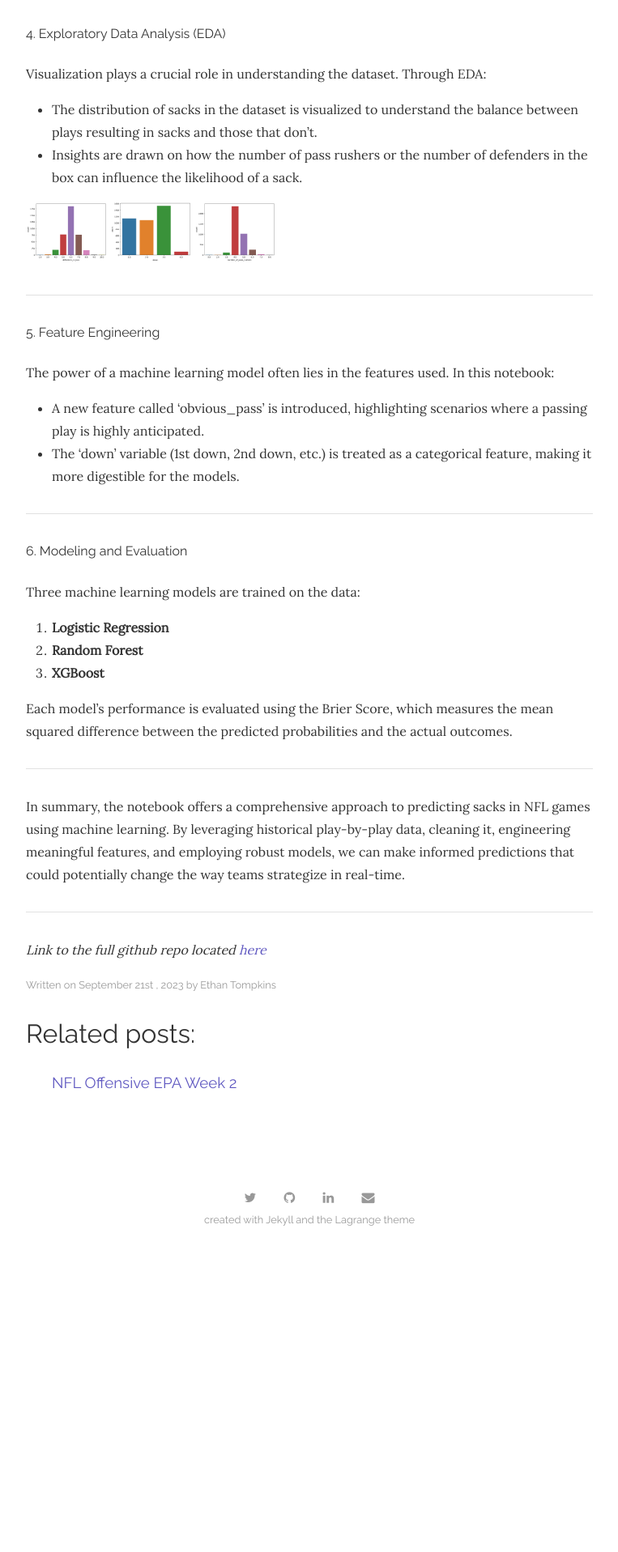
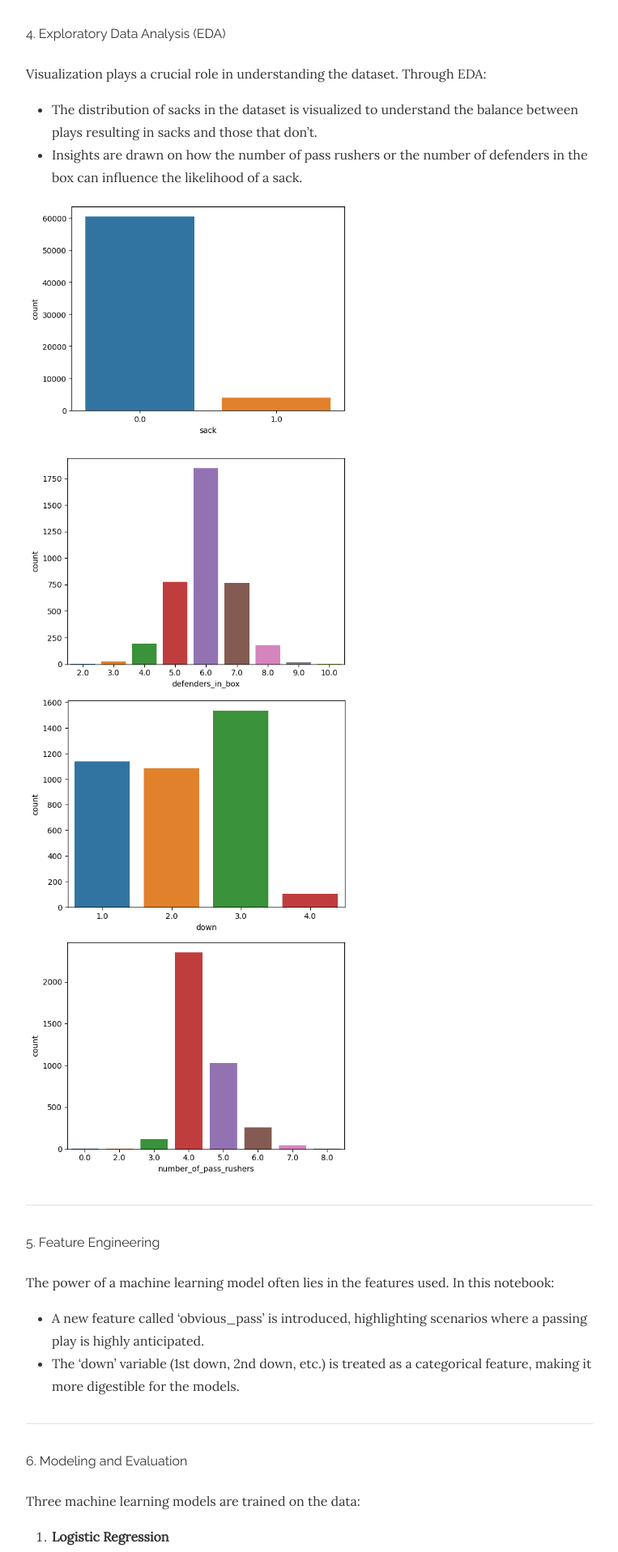
Before and after one commit to ethantompkins/ethantompkins.github.io, a Jekyll site: the page built from _posts/2023-09-21-Sack-Prediction-LR.md, in a window 1280 px wide. Shown: the part 1162-3079 px from the top of the page at 81% size, without its empty margins (258-1021 px from the left). Built offline with Jekyll 4.4.1, drawn with Linux system fonts in a browser that asks for light colours; nearby versions of some CDN libraries; before the commit the page ends 2715 px from its top, so only the background shows below that.

Commit message:
image changes

```diff
--- a/_posts/2023-09-21-Sack-Prediction-LR.md
+++ b/_posts/2023-09-21-Sack-Prediction-LR.md
@@ -41,10 +41,16 @@
 Visualization plays a crucial role in understanding the dataset. Through EDA:
 - The distribution of sacks in the dataset is visualized to understand the balance between plays resulting in sacks and those that don't.
 - Insights are drawn on how the number of pass rushers or the number of defenders in the box can influence the likelihood of a sack.
+
+<img align="center" width="400" src="{{ site.github.url }}/images/sack_prediction_lr/sack_count.png" alt="Sack count">
+
+
 <p float="left">
-  <img src="/images/sack_prediction_lr/sack_count_per_defenderinbox.png" width="100" />
-  <img src="/images/sack_prediction_lr/sack_count_per_down.png" width="100" />
-  <img src="/images/sack_prediction_lr/sack_count_per_pass_rusher.png" width="100" />
+  <img align="center" width="400" src="{{ site.github.url }}/images/sack_prediction_lr/sack_count_per_defenderinbox.png" alt="Sack count per defender in box"/>
+  <img align="center" width="400" src="{{ site.github.url }}/images/sack_prediction_lr/sack_count_per_down.png" alt="Sack count per down"/>
+  <img align="center" width="400" src="{{ site.github.url }}/images/sack_prediction_lr/sack_count_per_pass_rusher.png" alt="Sack count per pass rusher"/>
+ <!-- > <img src="/images/sack_prediction_lr/sack_count_per_down.png" width="400" />
+  <img src="/images/sack_prediction_lr/sack_count_per_pass_rusher.png" width="400" /> -->
 </p>
 ---
 
```
